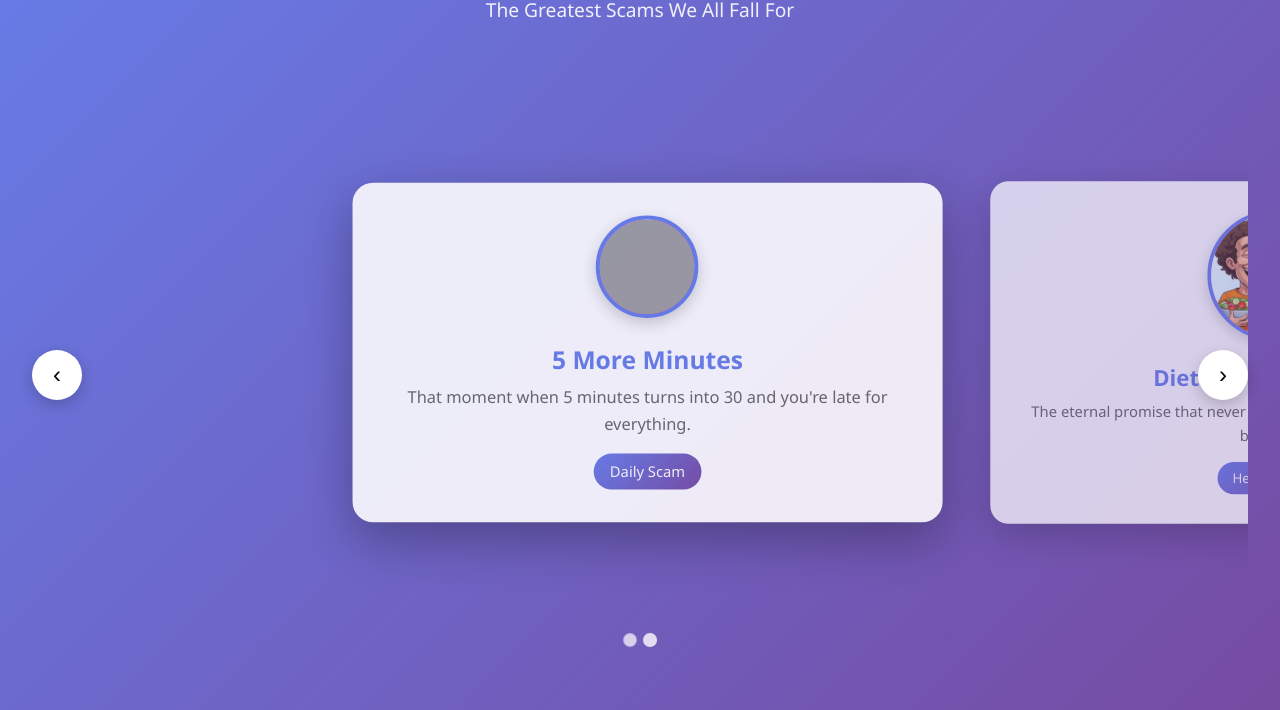
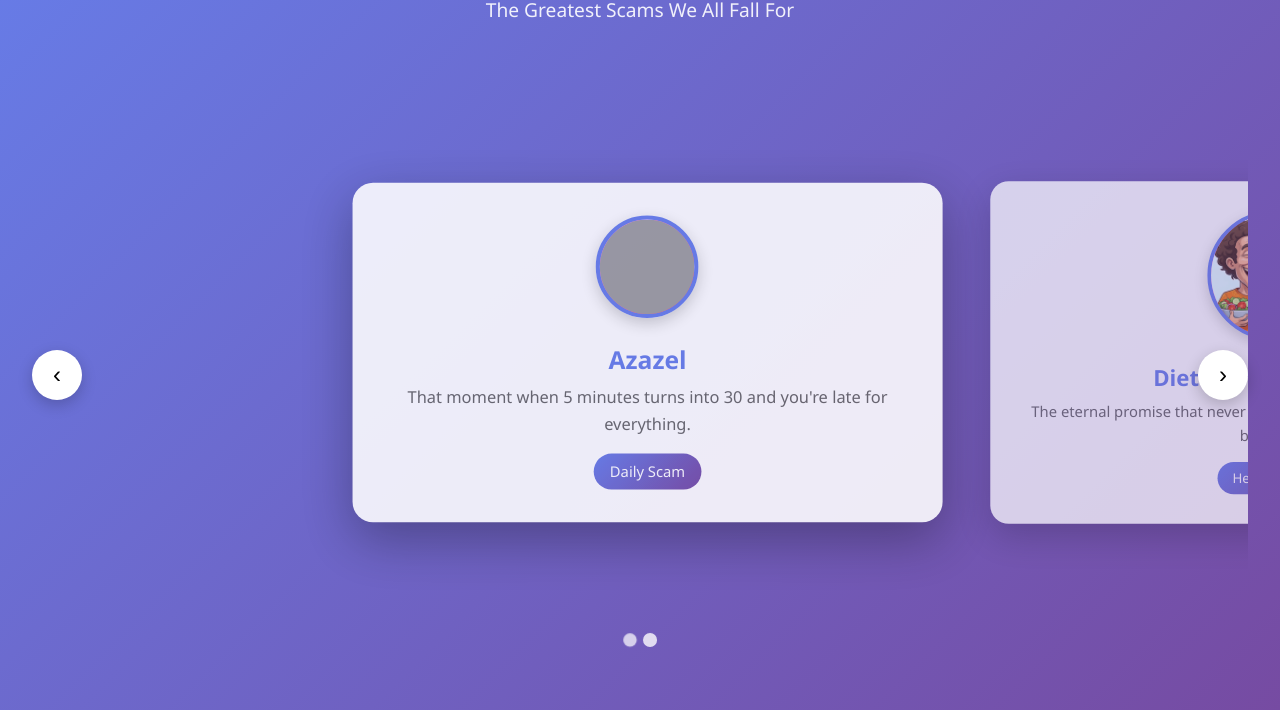
Before and after one commit to pchiller/WallOfScam, a plain HTML site: page index_1.html in a window 1280 px wide. Shown: the part 128-838 px from the top of the page. Drawn offline with Linux system fonts and the light colour scheme; grey boxes are pictures that could not be loaded.

Commit message:
Update index_1.html

```diff
--- a/index_1.html
+++ b/index_1.html
@@ -221,7 +221,7 @@
         let scams = [
             {
                 "image": "https://api.dicebear.com/7.x/avataaars/svg?seed=sleep",
-                "title": "5 More Minutes",
+                "title": "Azazel",
                 "description": "That moment when 5 minutes turns into 30 and you're late for everything.",
                 "tag": "Daily Scam"
             },
```
